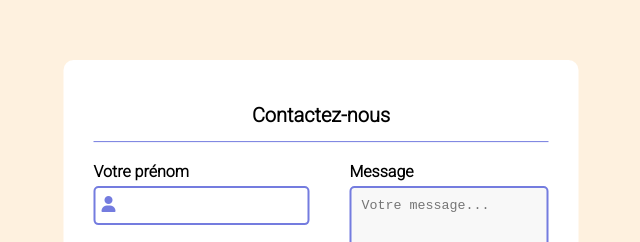
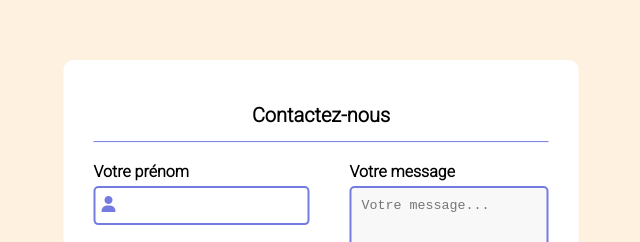
Before and after one commit to faaaaast/Travaux_TBDA, a plain HTML site: page FORMULAIRE/index.html in a window 1280 px wide. Shown: the part 121-363 px from the top of the page, 319-959 px from the left. Drawn offline with Linux system fonts and the light colour scheme.

Commit message:
Formulaire HTML & CSS

```diff
--- a/FORMULAIRE/index.html
+++ b/FORMULAIRE/index.html
@@ -32,7 +32,7 @@
             </div>
             <div class="droite">
                 <div class="groupe">
-                    <label> Message </label>
+                    <label> Votre message </label>
                     <textarea placeholder="Votre message..."></textarea>
                 </div>
             </div>
```
